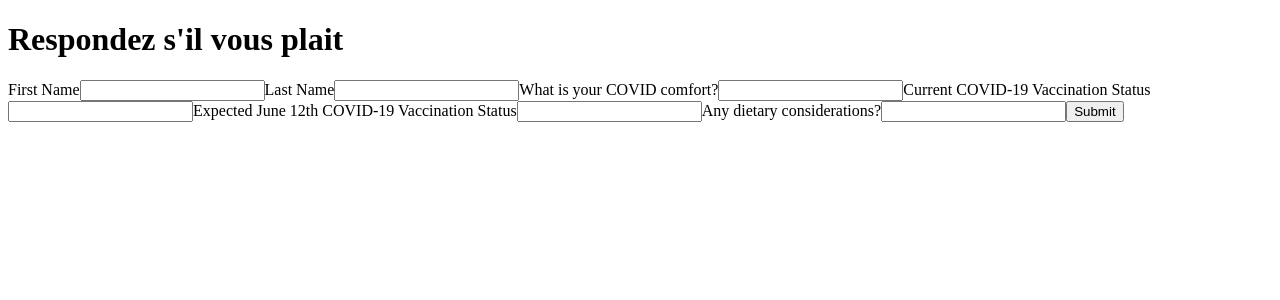
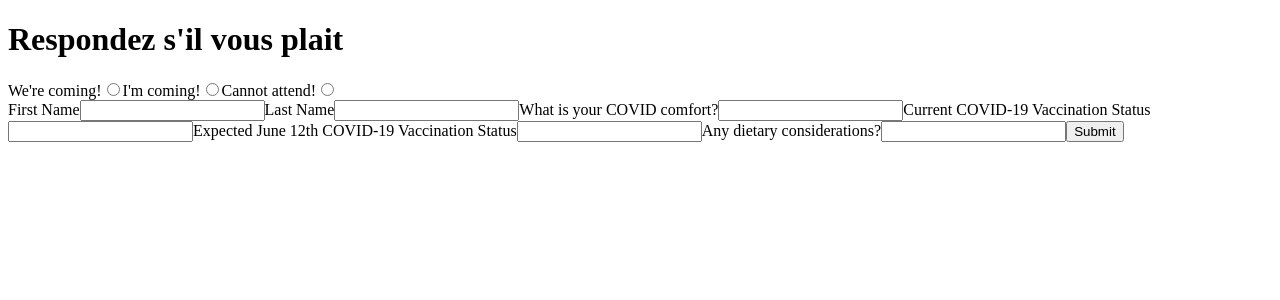
Before and after one commit to scottelder/wedding, a React app: page /rsvp in a window 1280 px wide. Shown: the top 300 px of the page. Built offline with nearby package versions, Linux system fonts and the light colour scheme; the HTML template or start-up script is replaced by a standard one.

Commit message:
add radio buttons

```diff
--- a/client/Rsvp.js
+++ b/client/Rsvp.js
@@ -10,6 +10,15 @@ export default function Rsvp() {
   return (
     <form className="rsvp rsvp__form" onSubmit={handleSubmit(submitCallback)}>
       <h1 className="rsvp rsvp__header">Respondez s'il vous plait</h1>
+
+      <div className="rsvp rsvp__radio-container">
+        <label className="rsvp rsvp__label rsvp__label--radio">We're coming!</label>
+        <input className="rsvp rsvp__radio-input" type="radio" value="doublet" {...register("rsvp")} />
+        <label className="rsvp rsvp__label rsvp__label--radio">I'm coming!</label>
+        <input className="rsvp rsvp__radio-input" type="radio" value="singlet" {...register("rsvp")} />
+        <label className="rsvp rsvp__label rsvp__label--radio">Cannot attend!</label>
+        <input className="rsvp rsvp__radio-input" type="radio" value="neither" {...register("rsvp")} />
+      </div>
 
       <label className="rsvp rsvp__label">First Name</label>
       <input className="rsvp rsvp__text-input" {...register("firstName")} />
--- a/package.json
+++ b/package.json
@@ -13,7 +13,7 @@
     "start": "node server/index.js",
     "postinstall": "yarn build",
     "build": "webpack",
-    "start-dev": "webpack --mode=development --watch",
+    "build-dev": "webpack --mode=development --watch",
     "server": "nodemon server/index.js"
   },
   "dependencies": {
```
Also changed, not shown: 1 other file (tests, documents, lock files or other folders).
